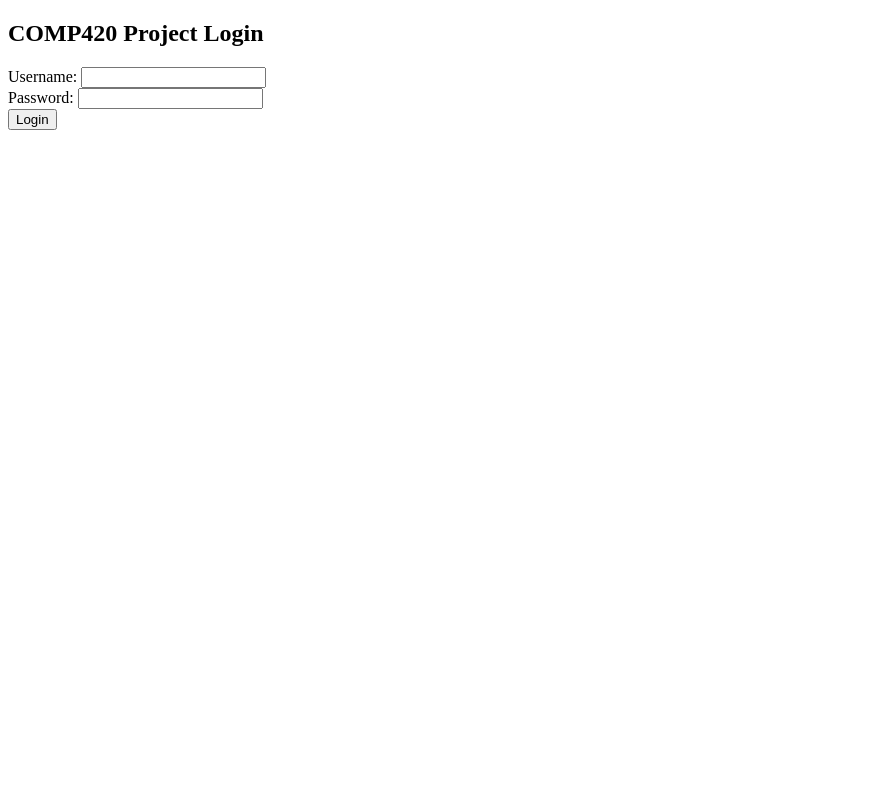
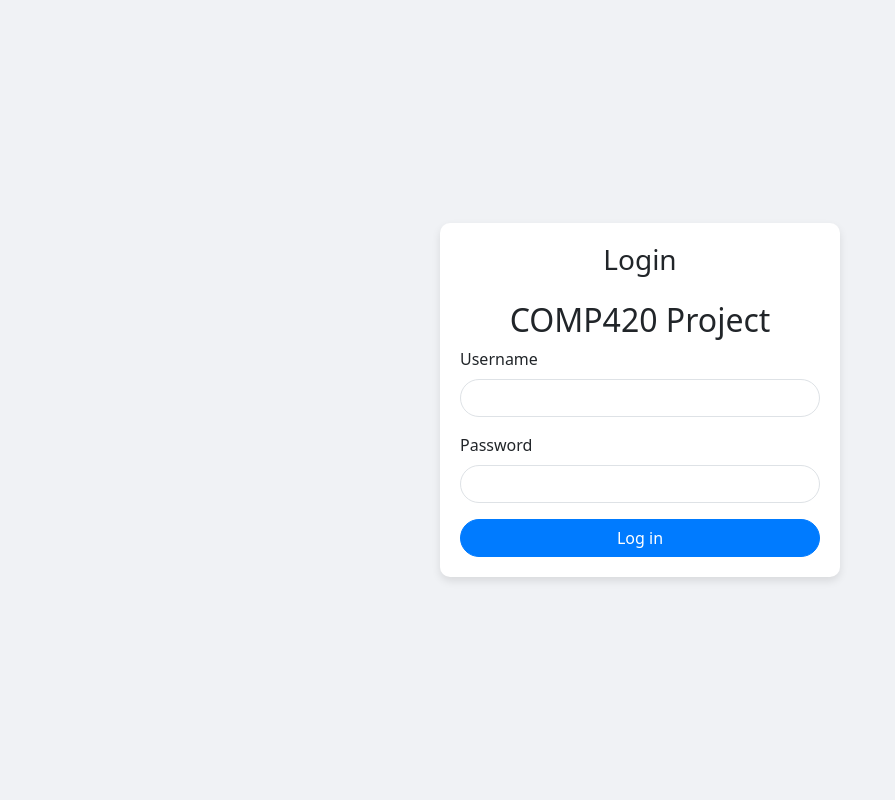
Before and after one commit to CarlaHernandez425/UPSProject, a PHP site: page / in a window 1280 px wide. Shown: the whole page, without its empty margins (0-895 px from the left). Run offline with PHP 8.4, Linux system fonts and the light colour scheme.

Commit message:
04.07.24 - Modified the Log-In Page.
Incorporated Bootstrap in the Log-In Page.

```diff
--- a/DBGroup5/index.php
+++ b/DBGroup5/index.php
@@ -3,14 +3,54 @@
 <head>
     <meta charset="UTF-8">
     <meta name="viewport" content="width=device-width, initial-scale=1.0">
-    <title>Login Page</title>
+    <title>Login</title>
+    <link href="https://cdn.jsdelivr.net/npm/bootstrap@5.3.3/dist/css/bootstrap.min.css" rel="stylesheet" integrity="sha384-QWTKZyjpPEjISv5WaRU9OFeRpok6YctnYmDr5pNlyT2bRjXh0JMhjY6hW+ALEwIH" crossorigin="anonymous">
+
+    <style>
+        body {
+            background-color: #f0f2f5; /* Soft gray background */
+            display: flex;
+            justify-content: center;
+            align-items: center;
+            height: 100vh;
+            margin: 0;
+        }
+        .login-container {
+            width: 100%;
+            max-width: 400px;
+            padding: 20px;
+            background-color: white;
+            border-radius: 10px;
+            box-shadow: 0 4px 8px rgba(0, 0, 0, 0.1);
+        }
+        .form-control {
+            border-radius: 20px;
+        }
+        .btn-primary {
+            background-color: #007bff;
+            border-color: #007bff;
+            border-radius: 20px;
+        }
+    </style>
 </head>
 <body>
-    <h2>COMP420 Project Login</h2>
-    <form action="login.php" method="post">
-        Username: <input type="text" name="username" required><br>
-        Password: <input type="password" name="password" required><br>
-        <button type="submit">Login</button>
-    </form>
+    <div class="login-container">
+        <h3 class="text-center mb-4">Login</h3>
+        <form action="login.php" method="post">
+            <div class="mb-3">
+            <h2><center>COMP420 Project</center></h2>
+                <label for="username" class="form-label">Username</label>
+                <input type="text" class="form-control" id="username" name="username" required>
+            </div>
+            <div class="mb-3">
+                <label for="password" class="form-label">Password</label>
+                <input type="password" class="form-control" id="password" name="password" required>
+            </div>
+            <button type="submit" class="btn btn-primary w-100">Log in</button>
+        </form>
+    </div>
+
+    <script src="https://cdn.jsdelivr.net/npm/bootstrap@5.3.3/dist/js/bootstrap.bundle.min.js" integrity="sha384-YvpcrYf0tY3lHB60NNkmXc5s9fDVZLESaAA55NDzOxhy9GkcIdslK1eN7N6jIeHz" crossorigin="anonymous"></script>
+
 </body>
 </html>
```
Also changed, not shown: DBGroup5/login.php (line endings or trailing spaces).
